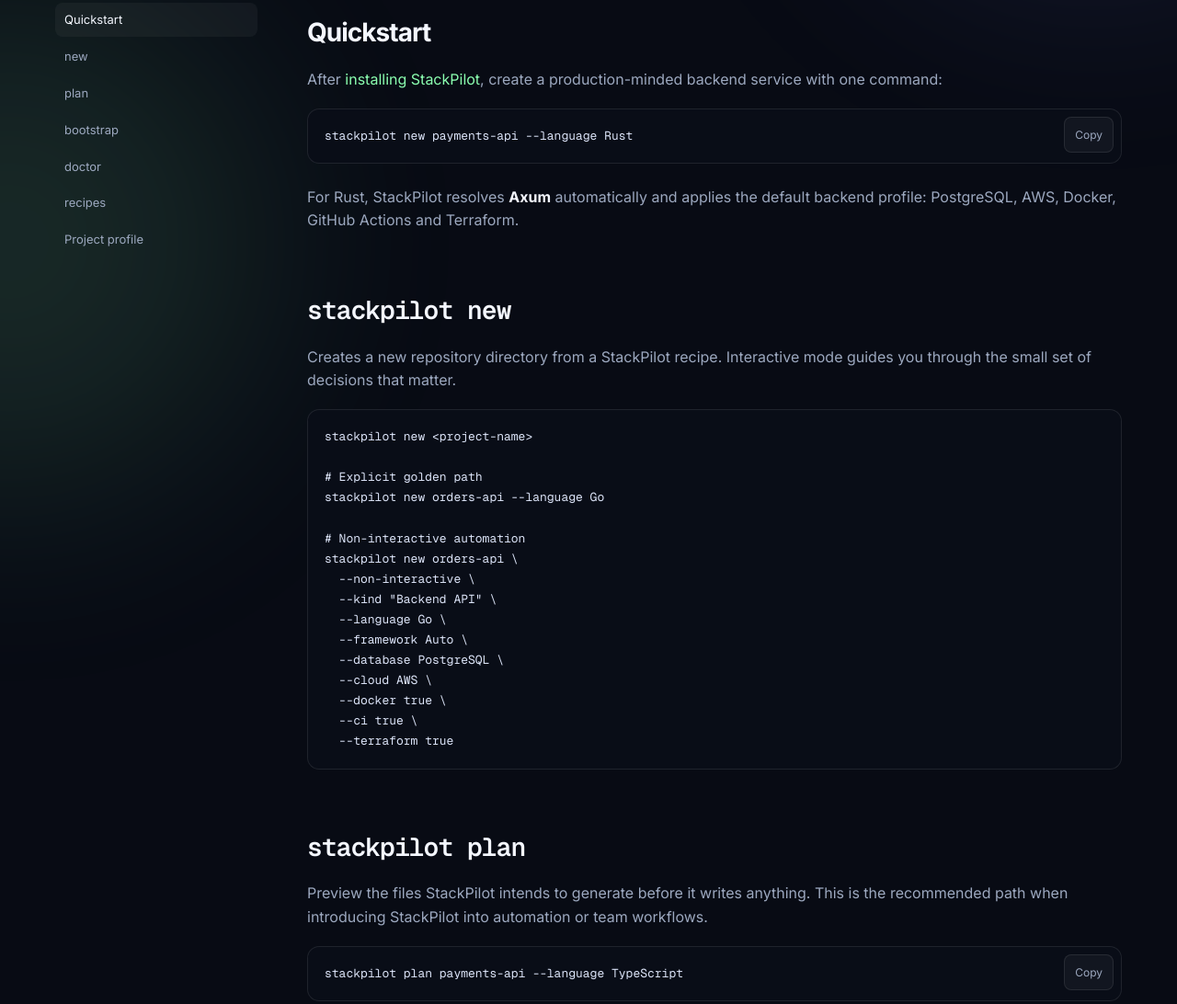
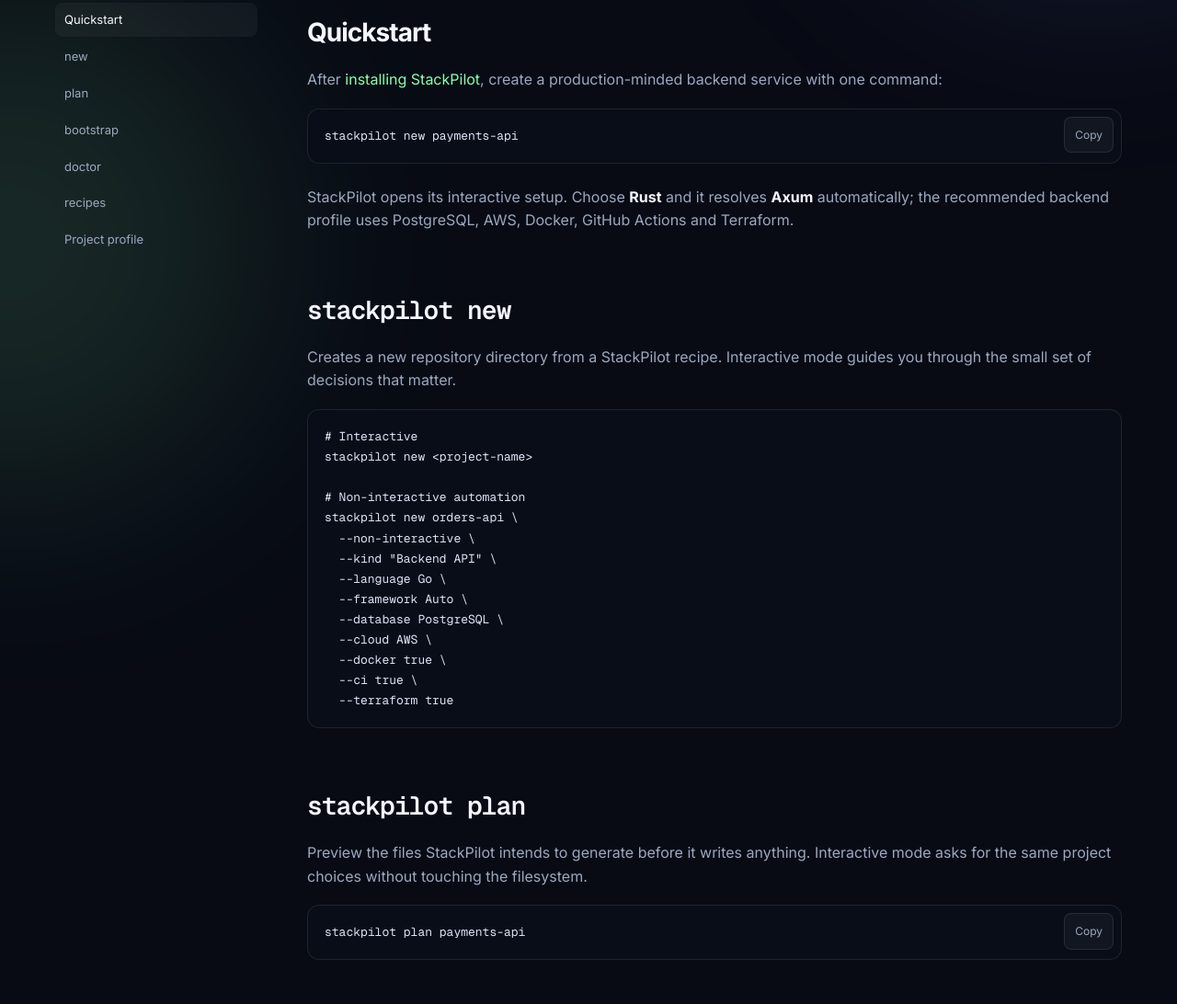
Before and after one commit to gODtECH-Ctl-Create/StackPilot, an Astro site in the folder website/: page /StackPilot/docs in a window 1280 px wide. Shown: the part 343-1435 px from the top of the page at 92% size. Built offline with nearby package versions, Linux system fonts and the light colour scheme; Astro itself is replaced by a stand-in of ours.

Commit message:
docs: align CLI guide with actual commands

```diff
--- a/website/src/pages/docs/index.astro
+++ b/website/src/pages/docs/index.astro
@@ -25,15 +25,13 @@
     <article class="doc">
       <h2 id="quickstart">Quickstart</h2>
       <p>After <a href={href('install/')}>installing StackPilot</a>, create a production-minded backend service with one command:</p>
-      <div class="code-block"><button class="copy-button" data-copy="quick-code">Copy</button><pre id="quick-code"><code>stackpilot new payments-api --language Rust</code></pre></div>
-      <p>For Rust, StackPilot resolves <strong>Axum</strong> automatically and applies the default backend profile: PostgreSQL, AWS, Docker, GitHub Actions and Terraform.</p>
+      <div class="code-block"><button class="copy-button" data-copy="quick-code">Copy</button><pre id="quick-code"><code>stackpilot new payments-api</code></pre></div>
+      <p>StackPilot opens its interactive setup. Choose <strong>Rust</strong> and it resolves <strong>Axum</strong> automatically; the recommended backend profile uses PostgreSQL, AWS, Docker, GitHub Actions and Terraform.</p>
 
       <h2 id="new"><code>stackpilot new</code></h2>
       <p>Creates a new repository directory from a StackPilot recipe. Interactive mode guides you through the small set of decisions that matter.</p>
-      <div class="code-block"><pre><code>stackpilot new &lt;project-name&gt;
-
-# Explicit golden path
-stackpilot new orders-api --language Go
+      <div class="code-block"><pre><code># Interactive
+stackpilot new &lt;project-name&gt;
 
 # Non-interactive automation
 stackpilot new orders-api \
@@ -48,16 +46,16 @@
   --terraform true</code></pre></div>
 
       <h2 id="plan"><code>stackpilot plan</code></h2>
-      <p>Preview the files StackPilot intends to generate before it writes anything. This is the recommended path when introducing StackPilot into automation or team workflows.</p>
-      <div class="code-block"><button class="copy-button" data-copy="plan-code">Copy</button><pre id="plan-code"><code>stackpilot plan payments-api --language TypeScript</code></pre></div>
+      <p>Preview the files StackPilot intends to generate before it writes anything. Interactive mode asks for the same project choices without touching the filesystem.</p>
+      <div class="code-block"><button class="copy-button" data-copy="plan-code">Copy</button><pre id="plan-code"><code>stackpilot plan payments-api</code></pre></div>
 
       <h2 id="bootstrap"><code>stackpilot bootstrap</code></h2>
       <p>Transforms a repository created with GitHub's <strong>Use this template</strong> button into the selected application foundation in place, then removes StackPilot's template-engine internals.</p>
       <div class="code-block"><button class="copy-button" data-copy="bootstrap-code">Copy</button><pre id="bootstrap-code"><code>stackpilot bootstrap --recipe base</code></pre></div>
-      <div class="note">You can also use the <strong>Bootstrap StackPilot</strong> workflow from the repository's GitHub Actions tab instead of running this command locally.</div>
+      <div class="note">You can also run <strong>Configure StackPilot Template</strong> from the repository's GitHub Actions tab instead of bootstrapping locally.</div>
 
       <h2 id="doctor"><code>stackpilot doctor</code></h2>
-      <p>Checks whether the local environment has the basic tools needed for the selected workflow.</p>
+      <p>Validates the local StackPilot environment and recipe directory.</p>
       <div class="code-block"><button class="copy-button" data-copy="doctor-code">Copy</button><pre id="doctor-code"><code>stackpilot doctor</code></pre></div>
 
       <h2 id="recipes"><code>stackpilot recipes</code></h2>
```
